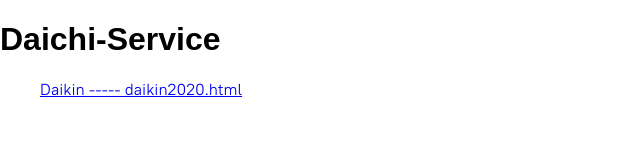
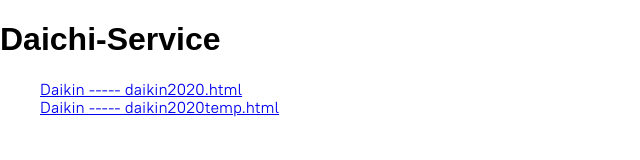
Before and after one commit to antonkiyan/Daichi-daikin2020, a website: page build/index.html in a window 1280 px wide. Shown: the whole page, without its empty margins (0-640 px from the left). Drawn offline with Linux system fonts and the light colour scheme; files whose address does not match are found by name; a web font is replaced by a local one.

Commit message:
Update index.html

```diff
--- a/build/index.html
+++ b/build/index.html
@@ -15,6 +15,10 @@
       <li>
         <a href="daikin2020.html">Daikin ----- daikin2020.html</a>
       </li>
+
+      <li>
+        <a href="daikin2020temp.html">Daikin ----- daikin2020temp.html</a>
+      </li>
     </ul>
   </div>
   <!--<script src="js/vendor.min.js"></script>-->
```
